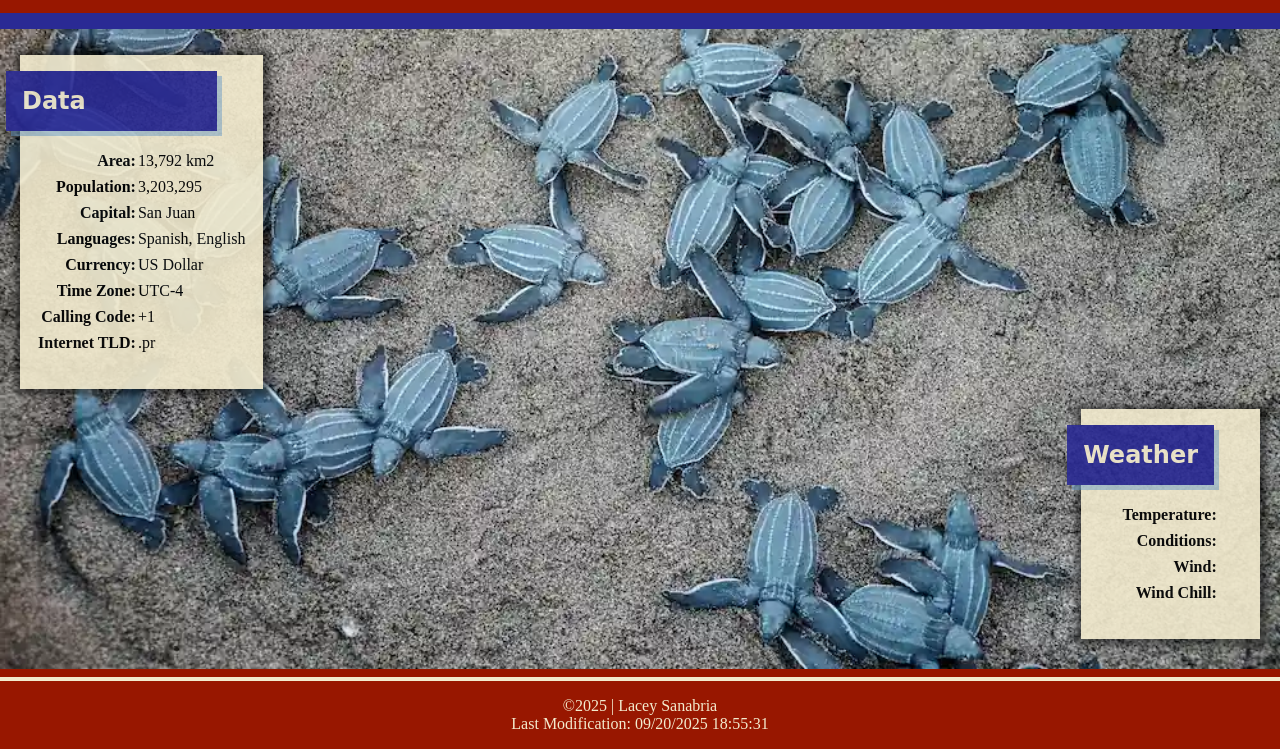
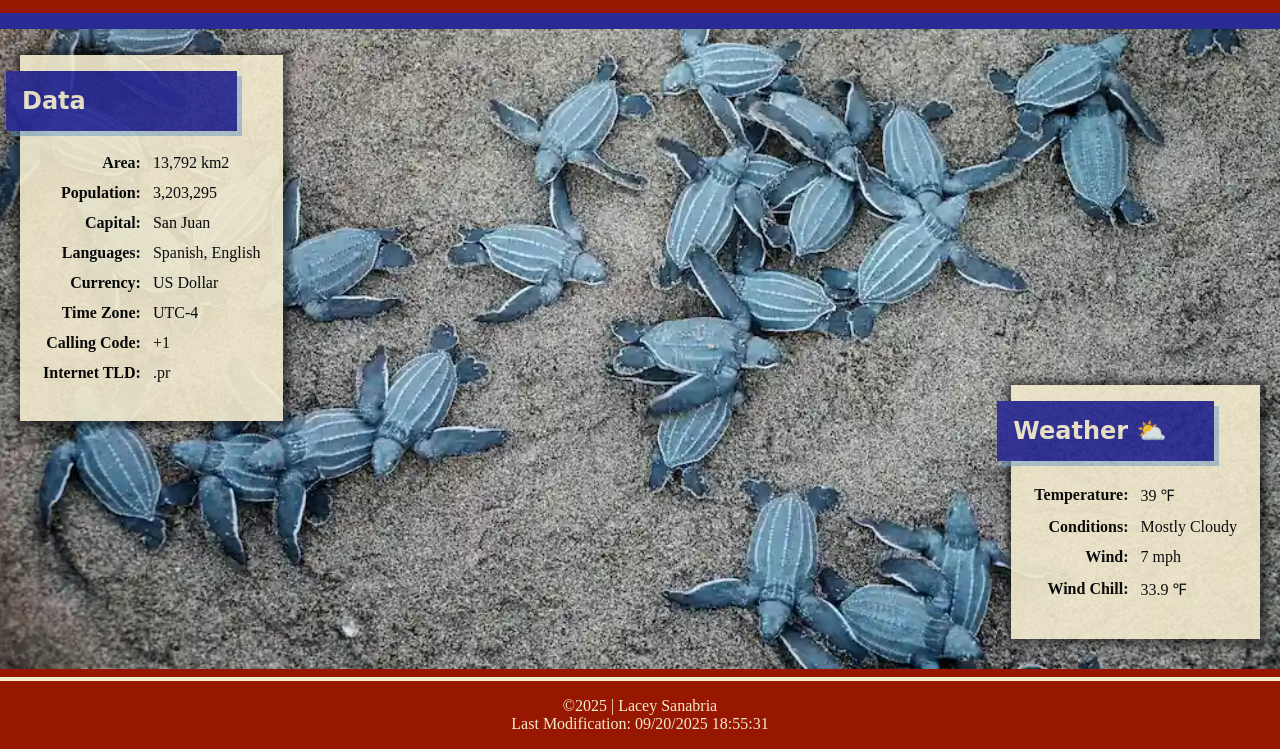
Before and after one commit to LaceySana/wdd131, a plain HTML site: page place.html in a window 1280 px wide. Shown: the part 57-806 px from the top of the page. Drawn offline with Linux system fonts and the light colour scheme; a web font is replaced by a local one.

Commit message:
weather js added

```diff
--- a/place.html
+++ b/place.html
@@ -68,7 +68,7 @@
                 <table>
                     <tr>
                         <th>Temperature:</th>
-                        <td id="temp"></td>
+                        <td><span id="temp"></span> ℉</td>
                     </tr>
                     <tr>
                         <th>Conditions:</th>
@@ -76,7 +76,7 @@
                     </tr>
                     <tr>
                         <th>Wind:</th>
-                        <td id="wind-speed"></td>
+                        <td><span id="wind-speed"></span> mph</td>
                     </tr>
                     <tr>
                         <th>Wind Chill:</th>
--- a/scripts/place.js
+++ b/scripts/place.js
@@ -0,0 +1,13 @@
+const currentTemp = document.getElementById("temp");
+const currentConditions = document.getElementById("conditions");
+const currentWindSpeed = document.getElementById("wind-speed");
+const currentWindChill = document.getElementById("wind-chill");
+
+currentTemp.textContent = "39";
+currentConditions.textContent = "Mostly Cloudy";
+currentWindSpeed.textContent = "7";
+const tempNum = Number(currentTemp.textContent);
+const windNum = Number(currentWindSpeed.textContent);
+
+const calculateWindChill = (temp, wind) => 35.74 + 0.6215*temp - 35.75*wind**0.16 + 0.4275*temp*wind**0.16;
+currentWindChill.textContent = tempNum <= 50 && windNum > 3 ? `${calculateWindChill(tempNum, windNum).toFixed(1)} ℉` : "N/A";
--- a/styles/place-large.css
+++ b/styles/place-large.css
@@ -36,4 +36,8 @@
         right: 20px;
         bottom: 10px;
     }
+
+    #weather h2::after {
+        content: " ⛅";
+    }
 }
--- a/styles/place.css
+++ b/styles/place.css
@@ -43,13 +43,16 @@ article {
 
 table {
     margin: 1rem auto;
-    line-height: 1.5rem;
 }
 
-table th {
+th, td {
+    padding: 5px;
+}
+
+th {
     text-align: right;
 }
 
-table td {
+td {
     text-align: left;
 }
```
